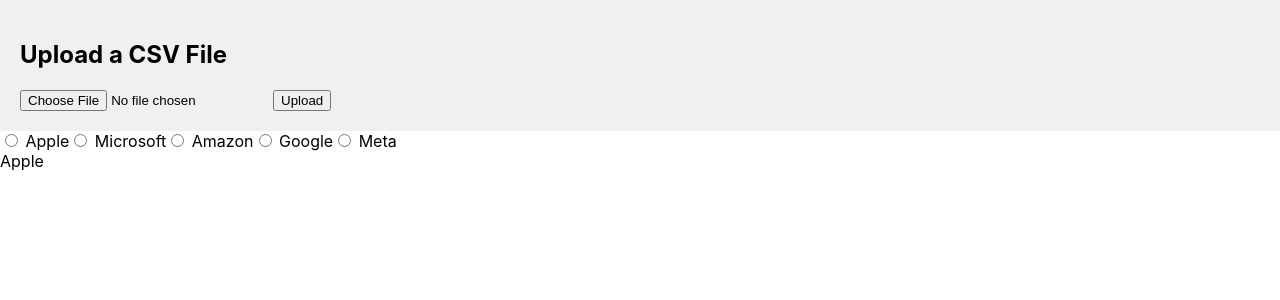
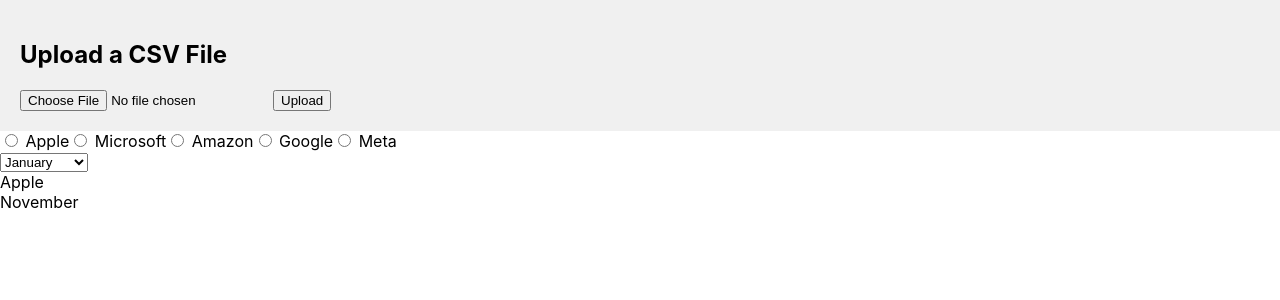
Before and after one commit to abanoubm1234567/assignment5, a React (Create React App) app: page / in a window 1280 px wide. Shown: the top 300 px of the page. Built offline with nearby package versions, Linux system fonts and the light colour scheme.

Commit message:
added dropdown

```diff
--- a/src/Child1.js
+++ b/src/Child1.js
@@ -55,6 +55,12 @@
     //console.log(this.state.company)
   }
 
+  handleDropDownChange = (event) =>{
+    this.setState({
+      selectedMonth : event.target.value
+    })
+  }
+
   render() {
     const options = ['Apple', 'Microsoft', 'Amazon', 'Google', 'Meta']; // Use this data to create radio button
     const months = ['January', 'February', 'March', 'April', 'May', 'June', 'July', 'August', 'September', 'October', 'November', 'December']; // Use this data to create dropdown
@@ -64,14 +70,32 @@
 
       <div className="child1">
 
-        <div className="Buttons">
+        <div className="buttons">
         <input type="radio" value="Apple" name="Company" onChange={this.handleButtonChange}/> Apple
         <input type="radio" value="Microsoft" name="Company" onChange={this.handleButtonChange}/> Microsoft
         <input type="radio" value="Amazon" name="Company" onChange={this.handleButtonChange}/> Amazon
         <input type="radio" value="Google" name="Company" onChange={this.handleButtonChange}/> Google
         <input type="radio" value="Meta" name="Company" onChange={this.handleButtonChange}/> Meta
         </div>
+        <div className="dropdown" onChange={this.handleDropDownChange}>
+          <select>
+            <option value="January">January</option>
+            <option value="February">February</option>
+            <option value="March">March</option>
+            <option value="April">January</option>
+            <option value="May">May</option>
+            <option value="June">June</option>
+            <option value="July">July</option>
+            <option value="August">August</option>
+            <option value="September">September</option>
+            <option value="October">October</option>
+            <option value="November">November</option>
+            <option value="December">December</option>
+          </select>
+        </div>
         {this.state.company}
+        <br></br>
+        {this.state.selectedMonth}
       </div>
       </div>
     );
```
Also changed, not shown: 1 other file (tests, documents, lock files or other folders).
